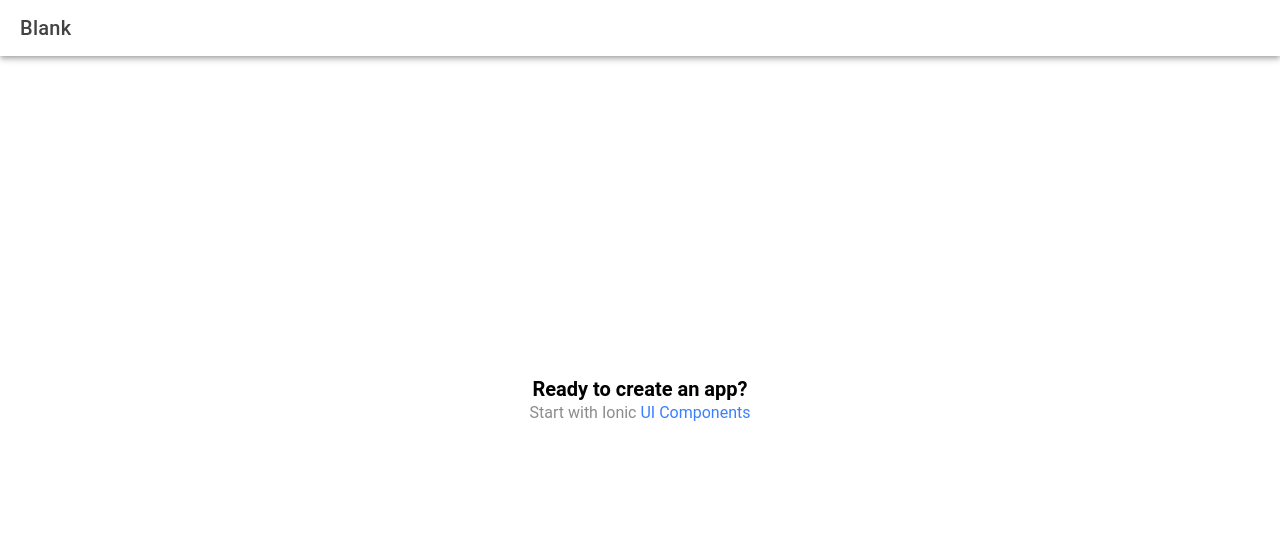
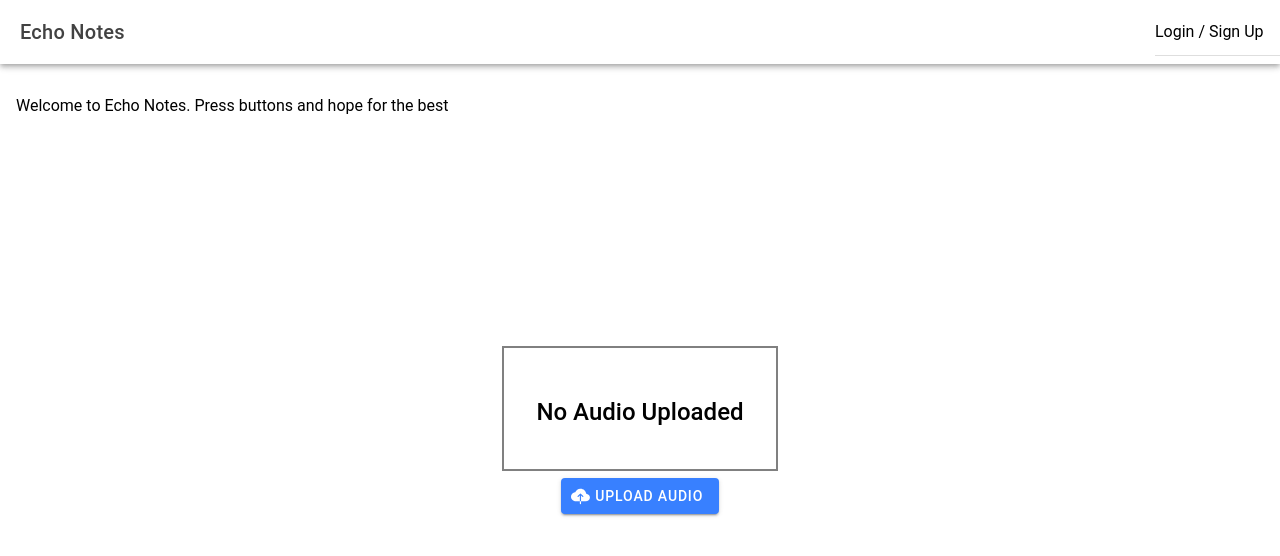
Before and after one commit to IsaiahSama/EchoNotes, a React (Vite) app in the folder Frontend/EchoNotes/: page /home in a window 1280 px wide. Shown: the top 556 px of the page. Built offline with nearby package versions, Linux system fonts and the light colour scheme.

Commit message:
Addede Audio Container Component

```diff
--- /dev/null
+++ b/Frontend/EchoNotes/src/components/AudioContainer.css
@@ -0,0 +1,32 @@
+#container {
+  text-align: center;
+  position: absolute;
+  left: 0;
+  right: 0;
+  top: 50%;
+  transform: translateY(-50%);
+}
+
+#container strong {
+  font-size: 20px;
+  line-height: 26px;
+}
+
+#container p {
+  font-size: 16px;
+  line-height: 22px;
+  color: #8c8c8c;
+  margin: 0;
+}
+
+#container a {
+  text-decoration: none;
+}
+
+.audioContainer__info{
+  border: 2px solid grey;
+  width: fit-content;
+  margin:auto;
+  padding: 2em;
+  margin-bottom: 0.2em;
+}
--- /dev/null
+++ b/Frontend/EchoNotes/src/components/AudioContainer.tsx
@@ -0,0 +1,27 @@
+import React from "react";
+import { IonButton, IonIcon } from "@ionic/react";
+
+import {cloudUpload} from 'ionicons/icons'
+
+import "./AudioContainer.css"
+import '@ionic/react/css/core.css';
+
+interface ContainerProps { }
+
+const AudioContainer: React.FC<ContainerProps> = () => {
+    return (
+        <div className="audioContainer" id="container">
+            <div className="audioContainer__inner">
+                <div className="audioContainer__info">
+                    <h2>No Audio Uploaded</h2>
+                </div>
+                <IonButton >
+                    <IonIcon icon={cloudUpload} slot="start"/>
+                    Upload Audio
+                </IonButton>
+            </div>
+        </div>
+    )
+}
+
+export default AudioContainer;
--- a/Frontend/EchoNotes/src/pages/Home.tsx
+++ b/Frontend/EchoNotes/src/pages/Home.tsx
@@ -1,22 +1,22 @@
-import { IonContent, IonHeader, IonPage, IonTitle, IonToolbar } from '@ionic/react';
-import ExploreContainer from '../components/ExploreContainer';
+import { IonContent, IonHeader, IonPage, IonTitle, IonToolbar, IonItem, IonList, IonRouterOutlet } from '@ionic/react';
 import './Home.css';
+import AudioContainer from '../components/AudioContainer';
 
 const Home: React.FC = () => {
   return (
     <IonPage>
       <IonHeader>
         <IonToolbar>
-          <IonTitle>Blank</IonTitle>
+          <IonTitle>Echo Notes</IonTitle>
+          <IonList slot="end">
+            <IonItem >Login / Sign Up</IonItem>
+          </IonList>
         </IonToolbar>
       </IonHeader>
-      <IonContent fullscreen>
-        <IonHeader collapse="condense">
-          <IonToolbar>
-            <IonTitle size="large">Blank</IonTitle>
-          </IonToolbar>
-        </IonHeader>
-        <ExploreContainer />
+      <IonContent className='ion-padding'>
+        <p>Welcome to Echo Notes. Press buttons and hope for the best</p>
+        <hr />
+        <AudioContainer />
       </IonContent>
     </IonPage>
   );
```
